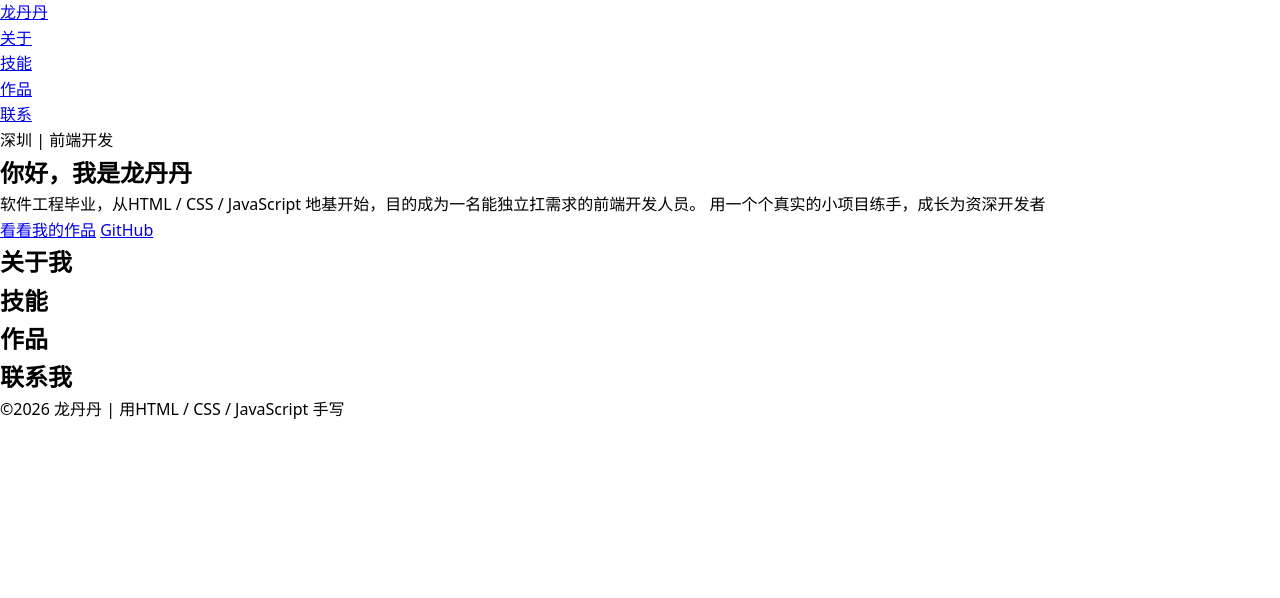
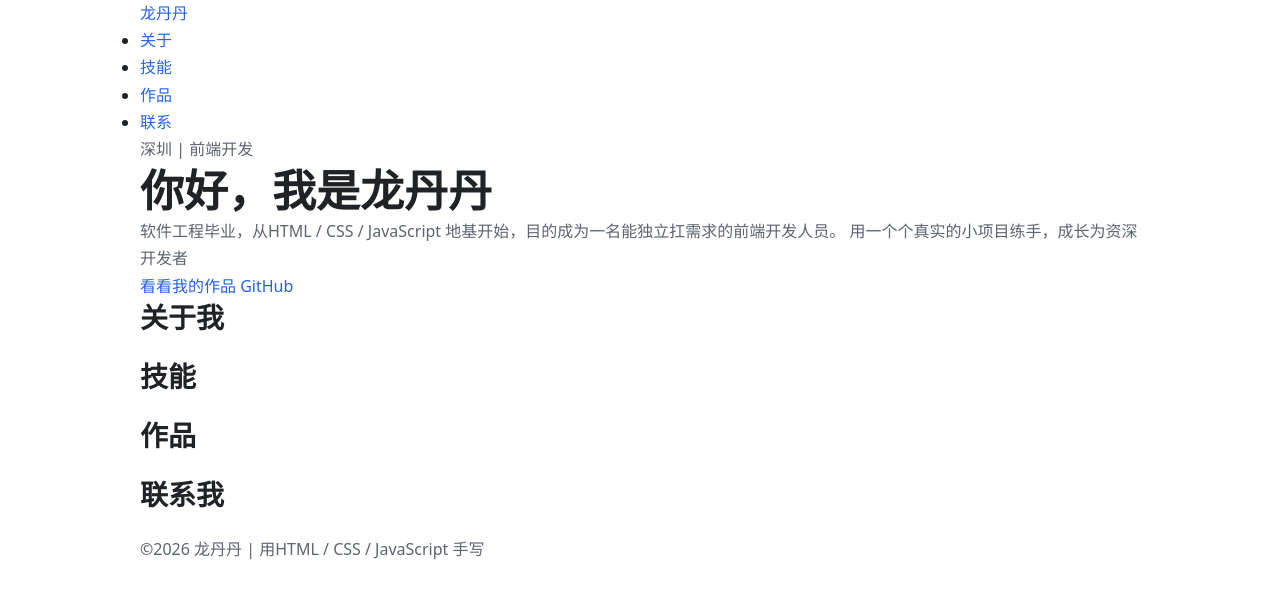
Before and after one commit to longdandan-dev/my-portfolio, a website built with Vite: page index.html in a window 1280 px wide. Built offline with nearby package versions, Linux system fonts and the light colour scheme.

Commit message:
阶段1-M1，设计变量，全局排版

```diff
--- a/src/style.css
+++ b/src/style.css
@@ -1,10 +1,70 @@
+/* 设计变量，颜色字体尺寸 */
+:root{
+  /* 颜色 */
+   --color-bg:#ffffff;          /*页面底色*/
+  --color-surface:#f7f8fa;      /*浅灰（卡片底色)*/
+  --color-text:#1f2328;         /*正文主色*/
+  --color-text-soft:#5b6470;    /*次要文字*/
+  --color-border:#e6e8ec;       /*边框颜色*/
+  --color-primary:#2563eb;      /*主色*/
+  --color-primary-dark:#1d4ed8; /*主色加深，hover用*/
+  --color-primary-soft:rgba(37 ,99 ,235,0.1);/*主色浅底*/
+
+  /* 字体 */
+    --font-sans:system-ui,'Segoe UI','Microsoft YaHei',sans-serif;
+
+  /* 尺寸 */
+  --radius:12px;
+  --shadow-card:0 4px 16px rgba(0, 0, 0, 0.06);
+  --content-width:1000px;
+}
+/* 清零 */
 *{
   margin: 0;
   padding: 0;
   box-sizing: border-box;
 }
 
+/* 基础排版 */
 body{
-  font-family: system-ui, 'Segoe UI', 'Microsoft YaHei', sans-serif;
-  line-height: 1.6;
+  font-family: var(--font-sans);
+  line-height: 1.7;
+  font-size: 16px;
+  color: var(--color-text);
+  background-color: var(--color-bg);
+  padding: 0 24px;
 }
+
+h1,h2,h3{
+  line-height: 1.25;
+  color: var(--color-text);
+}
+
+h1{
+  font-size: 44px;
+}
+
+h2{
+  font-size: 28px;
+  margin-bottom: 24px;
+}
+
+p{
+  color: var(--color-text-soft);
+}
+
+a{
+  color: var(--color-primary);
+  text-decoration: none;
+}
+
+a:hover{
+  color: var(--color-primary-dark);
+  text-decoration: underline;
+}
+
+/* 页面容器 */
+.site-header,main,.site-footer{
+  max-width: var(--content-width);
+  margin: 0 auto;
+}
```
